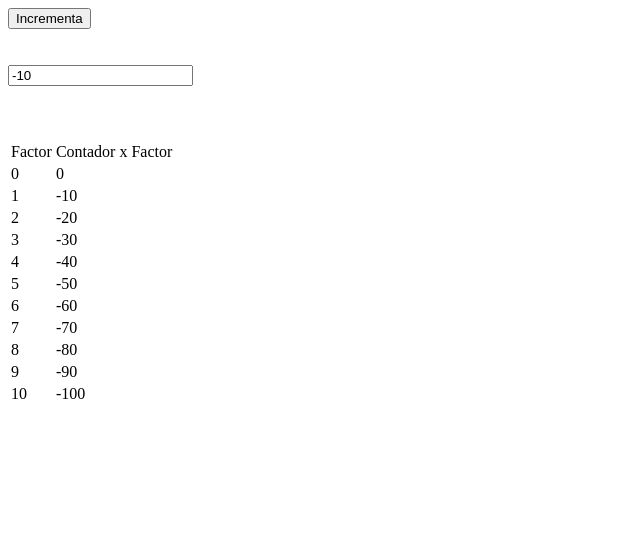
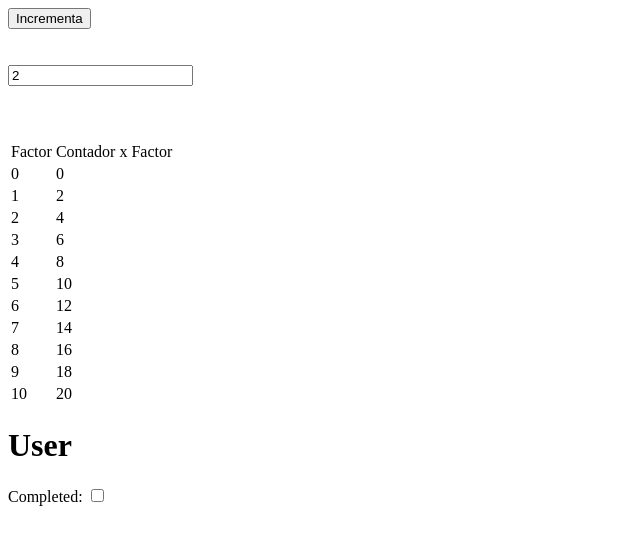
Before and after one commit to junquera/learn_jquery, a plain HTML site: page index.html in a window 1280 px wide. Both pictures are taken after a click on the button "Incrementa". Shown: the whole page, without its empty margins (0-640 px from the left). Drawn offline with Linux system fonts and the light colour scheme; no server answers.

Commit message:
ejemplo con capi externa

```diff
--- a/increment.json
+++ b/increment.json
@@ -1,3 +1,3 @@
 {
-  "value": -10
+  "value": 1
 }
--- a/index.html
+++ b/index.html
@@ -8,7 +8,7 @@
     <br>
     <br>
     <br>
-    <input id="contador" type="number" value="0"></input>
+    <input id="contador" type="number" value="1"></input>
     <br>
     <br>
     <br>
@@ -27,7 +27,12 @@
         </tbody>
       </table>
     </div>
-
+    <div class="user">
+      <h1>User</h1>
+      <h2 class="title"></h1>
+      <h3 class="id"></h1>
+      Completed: <input class="completed" type="checkbox">
+    </div>
   </body>
 
 </html>
--- a/main.js
+++ b/main.js
@@ -11,6 +11,19 @@ function tablaMult(){
   });
 
 }
+
+
+function fakeAPI(){
+  var url = "https://jsonplaceholder.typicode.com/todos/";
+  var contador = Number.parseInt($('#contador').val());
+
+  $.get(url + contador, function( data ){
+    $('.user .id').text(data.id);
+    $('.user .title').text(data.title);
+    $('.user .completed').attr("checked", data.completed);
+  });
+}
+
 
 function incrementaContador(){
 
@@ -48,10 +61,12 @@ function creaTabla(){
 function loadPage(){
 
   creaTabla();
+  fakeAPI();
 
   $('#incrementa').on("click", function(){
 
     incrementaContador();
+    fakeAPI();
 
   });
 
```
